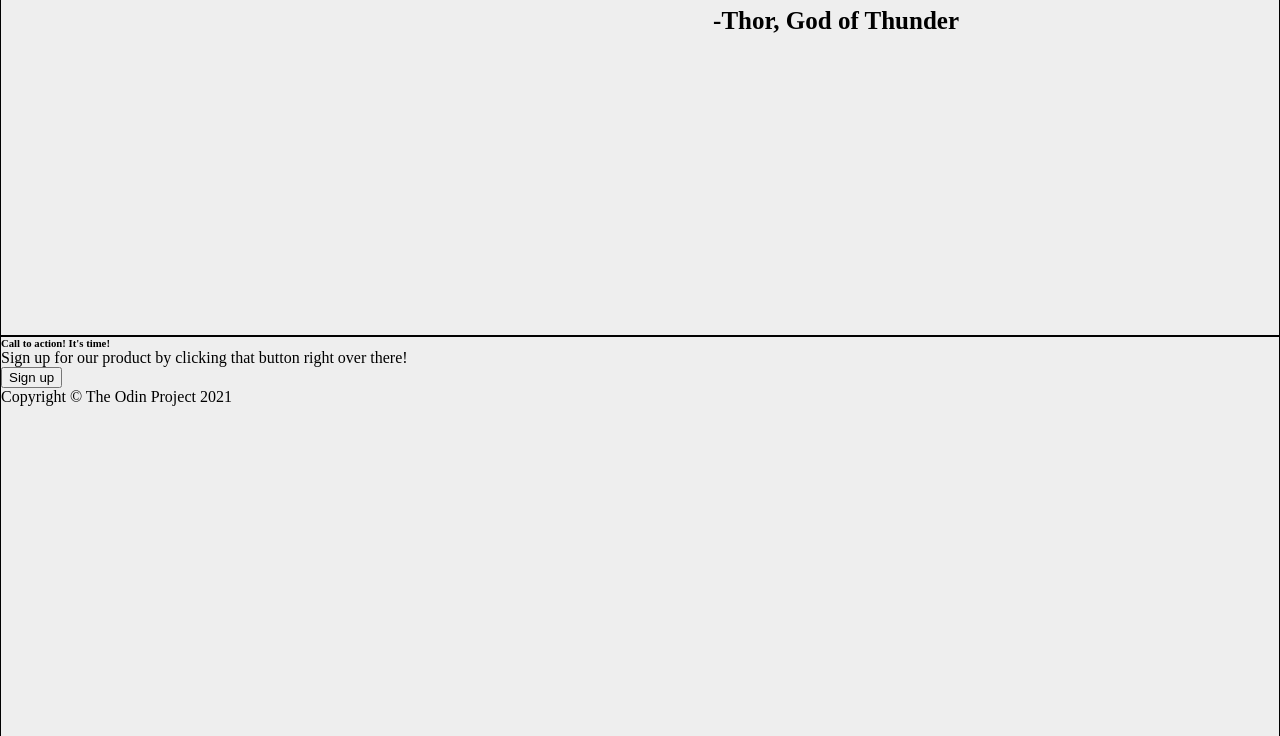
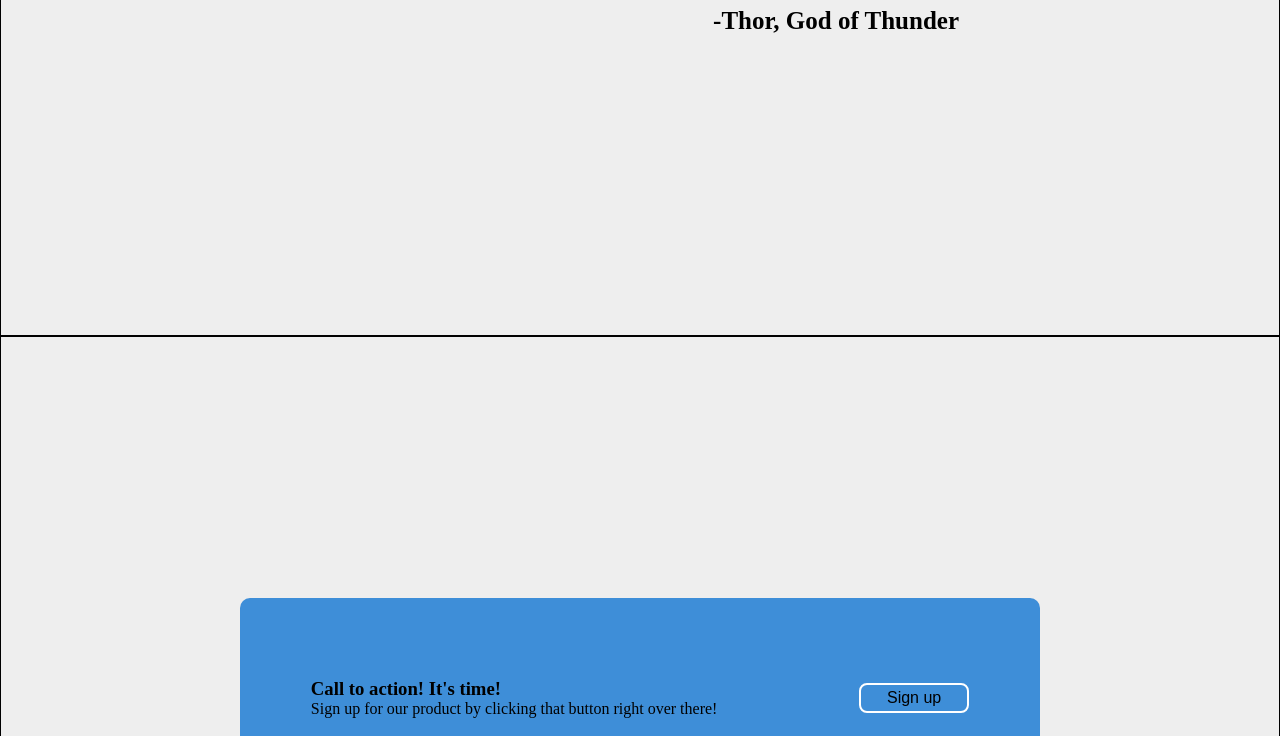
Before and after one commit to nekohamuchan/TOP-landing-page, a plain HTML site: page index.html in a window 1280 px wide. Shown: the part 2064-2800 px from the top of the page. Drawn offline with Linux system fonts and the light colour scheme.

Commit message:
Edit the layout of the last section

```diff
--- a/index.html
+++ b/index.html
@@ -63,14 +63,16 @@
     </section>
 
     <section class="last">
-        <div class="check">
-            <div>
-                <h6>Call to action! It's time!</h6>
-                <p>Sign up for our product by clicking that button right
-                    over there!
-                </p>
+        <div class="upper">
+            <div class="check">
+                <div class="txt">
+                    <h3>Call to action! It's time!</h3>
+                    <p>Sign up for our product by clicking that button right
+                        over there!
+                    </p>
+                </div>
+                <button>Sign up</button>
             </div>
-            <button>Sign up</button>
         </div>
         <footer>Copyright © The Odin Project 2021</footer>
     </section>
--- a/styles.css
+++ b/styles.css
@@ -86,7 +86,7 @@
     text-align: center;
 }
 .second h1{
-    font-size: 30px;
+    font-size: 35px;
 }
 
 .images {
@@ -98,13 +98,13 @@
 }
 
 .img-txt {
-    width: 150px;
+    width: 200px;
 }
 
 .images img {
     border: 2px solid #3e8ed8;
-    width: 150px;
-    height: 150px;
+    width: 200px;
+    height: 200px;
     border-radius: 10px;
 }
 
@@ -128,3 +128,49 @@
     font-size: 25px;
     font-weight: bold;
 }
+
+/* last section */
+
+.last {
+    display: flex;
+    flex-direction: column;
+    justify-content: space-between;
+    align-items: center;
+}
+
+.upper {
+    height: 95%;
+    display: flex;
+    justify-content: center;
+    align-items: center;
+}
+
+.check {
+    display: flex;
+    justify-content: space-around;
+    align-items: center;
+    background-color: #3e8ed8;
+    width: 800px;
+    height: 200px;
+    border-radius: 10px;
+}
+
+.check button {
+    background-color: transparent;
+    border: 2px solid white;
+    border-radius: 8px;
+    flex-shrink: 0;
+    width: 110px;
+    height: 30px;
+    font-size: 16px;
+}
+
+footer {
+    background-color: #122333;
+    color: white;
+    width: 100%;
+    height: 10%;
+    display: flex;
+    justify-content: center;
+    align-items: center;
+}
```
